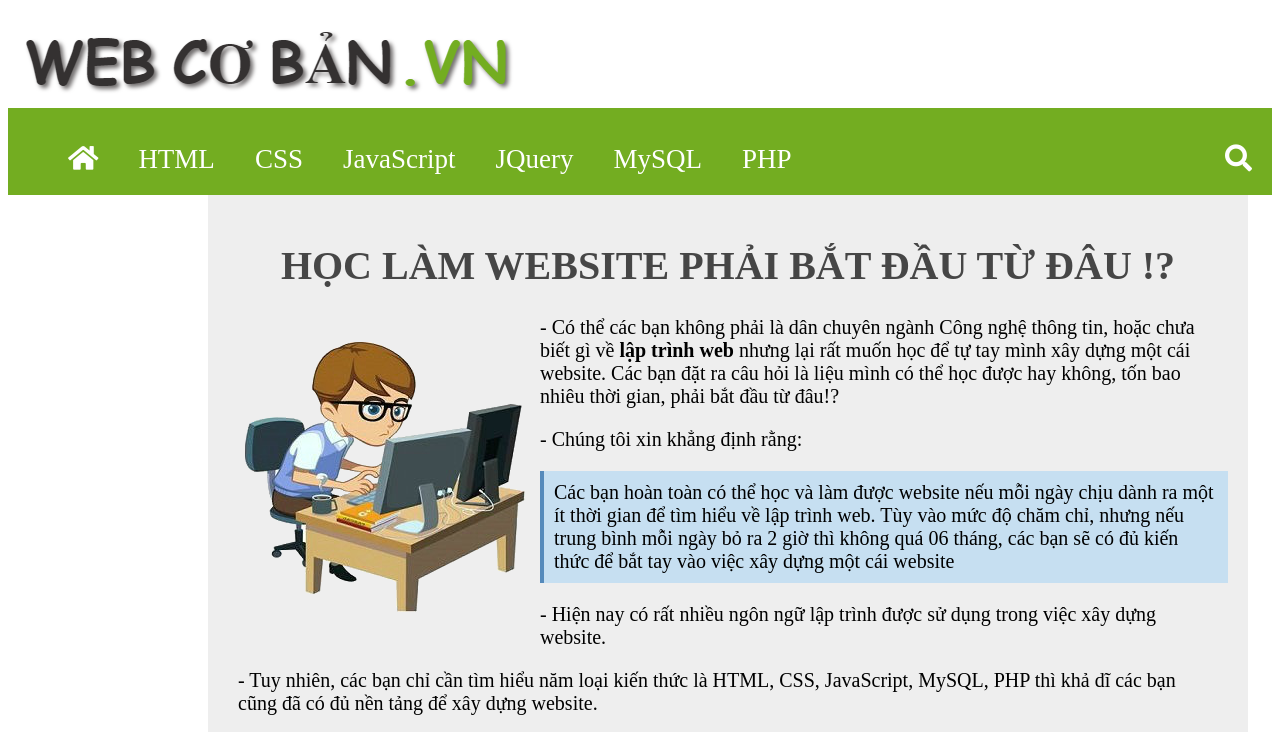
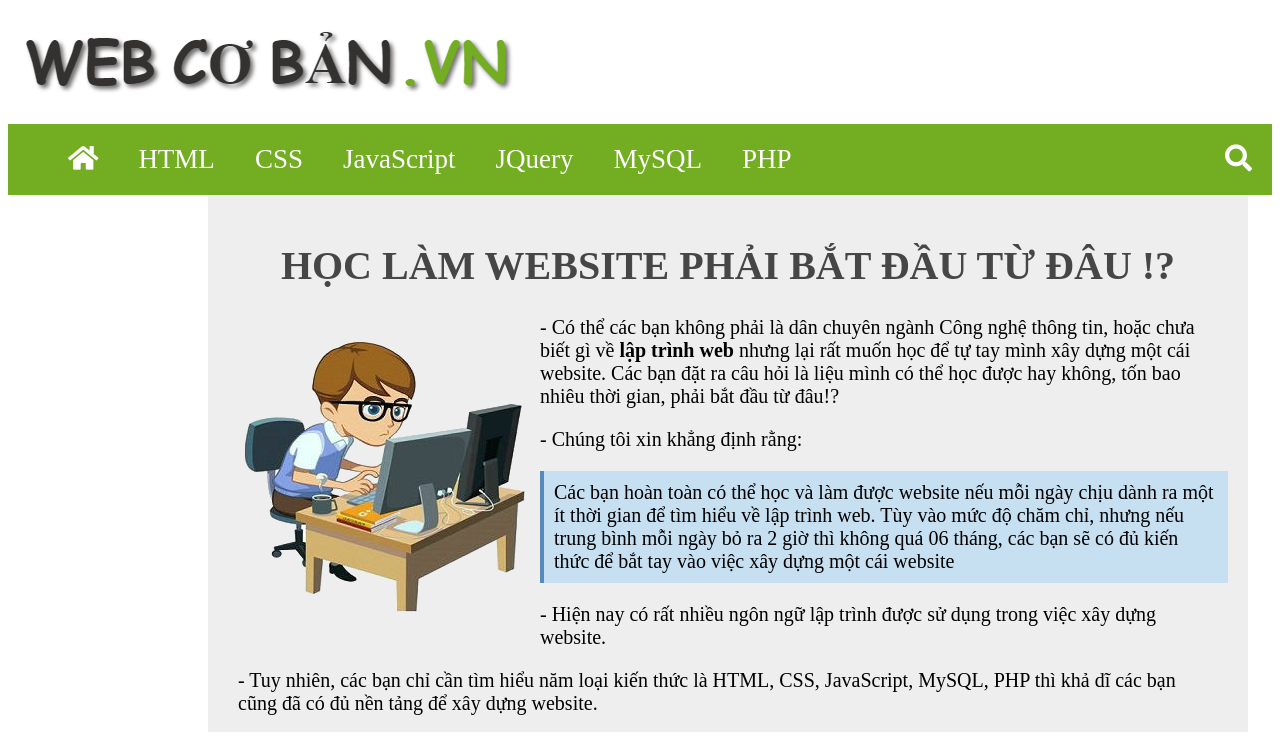
Before and after one commit to robocon321/exercise, a plain HTML site: page main.html in a window 1280 px wide. Shown: the top 732 px of the page. Drawn offline with Linux system fonts and the light colour scheme.

Commit message:
Update header.css

```diff
--- a/header.css
+++ b/header.css
@@ -33,5 +33,10 @@
 #header-toolbar
 {
 	background-color:#73ad21;
-	overflow: hidden;
 }
+#header-toolbar:after
+{
+    content: "";
+    display: block;
+    clear: both;
+}
```
